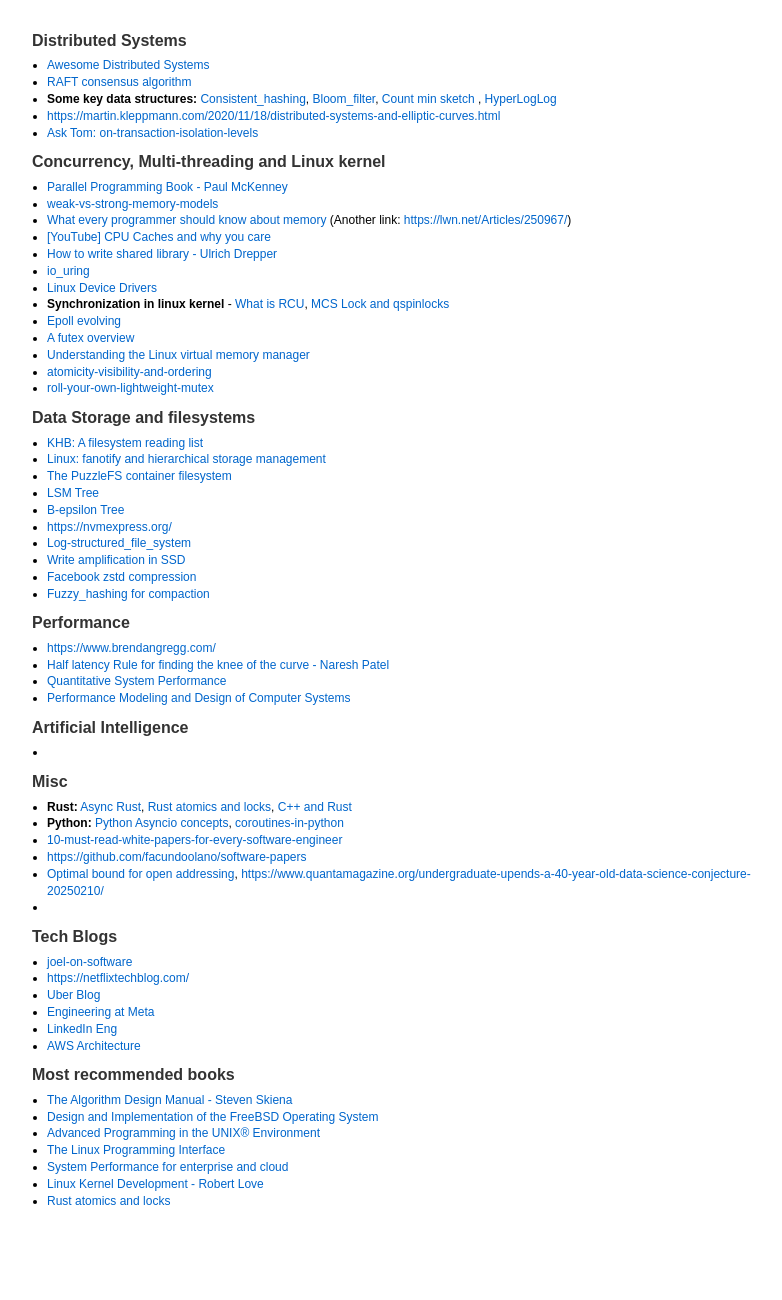
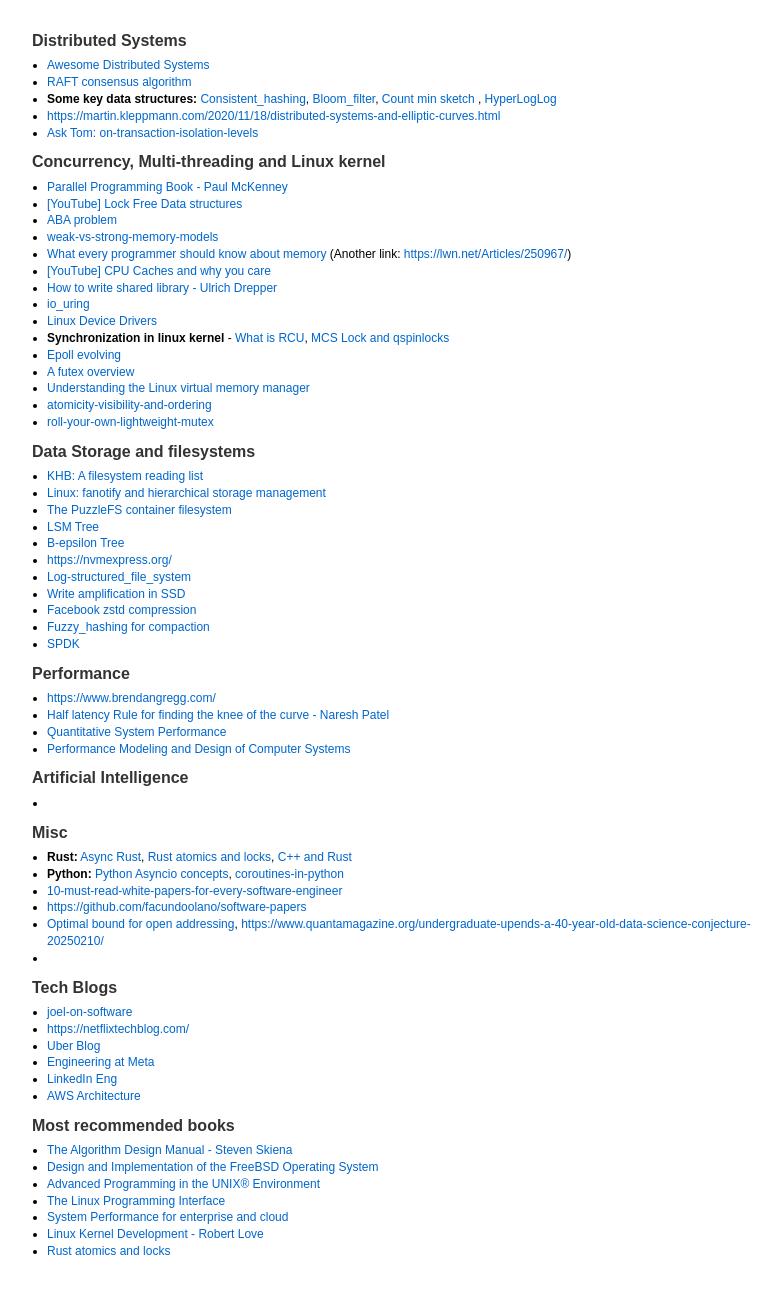
Before and after one commit to niraj17/niraj17.github.io, a Jekyll site: the page info/tech.html, which Jekyll copies as it is, in a window 1280 px wide. Shown: the whole page, without its empty margins (223-1005 px from the left). Built offline with Jekyll 4.4.1, drawn with Linux system fonts in a browser that asks for light colours; before the commit the page ends 1249 px from its top, so only the background shows below that.

Commit message:
Update tech.html

```diff
--- a/info/tech.html
+++ b/info/tech.html
@@ -110,6 +110,8 @@
       <h2>Concurrency, Multi-threading and Linux kernel</h2>
      <ul>
           <li> <a href=https://www.kernel.org/pub/linux/kernel/people/paulmck/perfbook/perfbook.html>Parallel Programming Book - Paul McKenney</a>
+          <li> <a href=https://www.youtube.com/watch?v=c1gO9aB9nbs>[YouTube] Lock Free Data structures</a>
+          <li> <a href=https://en.wikipedia.org/wiki/ABA_problem>ABA problem</a>
           <li> <a href=https://preshing.com/20120930/weak-vs-strong-memory-models/> weak-vs-strong-memory-models </a>
           <li> <a href=https://people.freebsd.org/~lstewart/articles/cpumemory.pdf> What every programmer should know about memory</a> (Another link: <a href=https://lwn.net/Articles/250967/> https://lwn.net/Articles/250967/</a>)
            <li> <a href=https://www.youtube.com/watch?v=WDIkqP4JbkE>[YouTube] CPU Caches and why you care</a>
@@ -137,6 +139,7 @@
 	 <li> <a href=https://en.wikipedia.org/wiki/Write_amplification>Write amplification in SSD</a>
          <li> <a href=https://github.com/facebook/zstd>Facebook zstd compression</a>
          <li> <a href=https://en.wikipedia.org/wiki/Fuzzy_hashing>Fuzzy_hashing for compaction</a>
+         <li> <a href=https://spdk.io/doc/>SPDK</a>
      </ul>
      </div>
      <div class="section">
```
